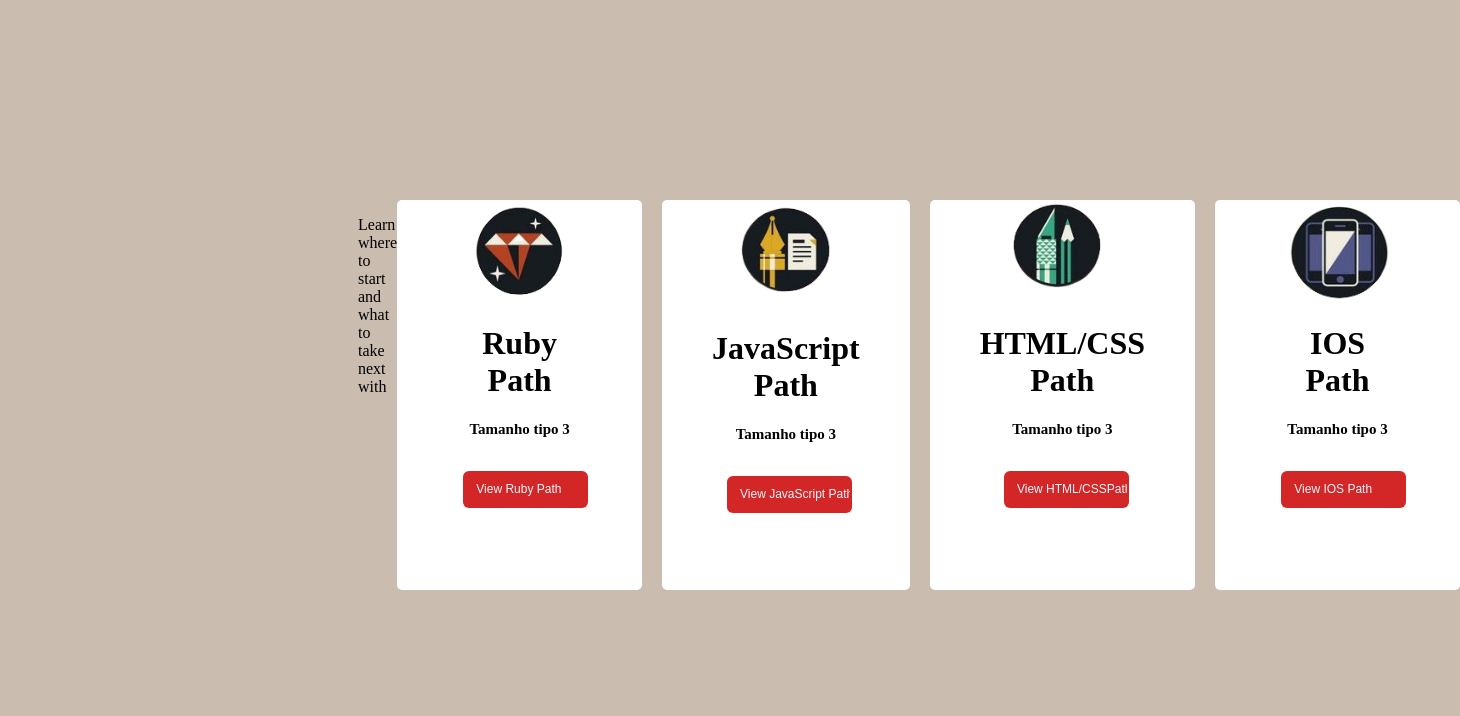
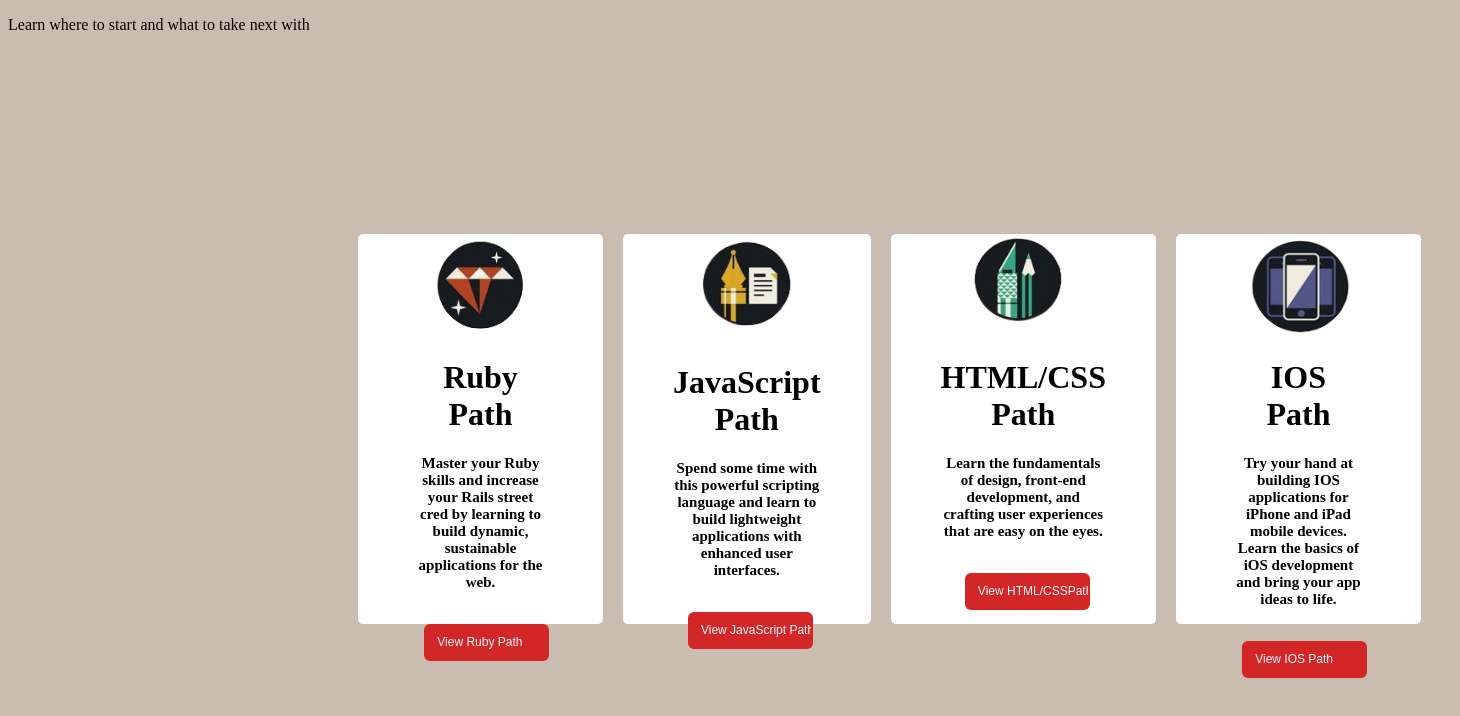
Before and after one commit to NathanTorrente/Tela_Copiando, a plain HTML site: page index.html in a window 1280 px wide. Shown: the whole page, 1460 px wide, since content can reach past the window. Drawn offline with Linux system fonts and the light colour scheme; files whose address does not match are found by name.

Commit message:
3º Alteração

```diff
--- a/css/estilo.css
+++ b/css/estilo.css
@@ -2,7 +2,9 @@ body {
     background-color: rgb(202, 188, 175);
 
 }
-
+p{
+margin-bottom: 200px;
+}
 
 h3{
     font-size: 15px;
--- a/index.html
+++ b/index.html
@@ -10,17 +10,17 @@
 </head>
 
 <body>
-
+    <p id="Cinza">Learn where to start and what to take next with <p id="Paths"></p></p>
     <div id="Todo">
 
-        <p id="Cinza">Learn where to start and what to take next with <p id="Paths"></p></p>
+
         <div id="Div1">
 
 
             <img src="img/image1-removebg-preview.png" width="110" height="100">
             <br>
             <h1>Ruby Path</h1>
-            <h3> Tamanho tipo 3</h3>
+            <h3> Master your Ruby skills and increase your Rails street cred by learning to build dynamic, sustainable applications for the web.</h3>
 
             <input type="submitbut" value="View Ruby Path">
         </div>
@@ -29,7 +29,7 @@
             <img src="img//image2-removebg-preview.png" width="100" height="105">
             <br>
             <h1>JavaScript Path</h1>
-            <h3> Tamanho tipo 3</h3>
+            <h3> Spend some time with this powerful scripting language and learn to build lightweight applications with enhanced user interfaces.</h3>
 
             <input type="submitbut" value="View JavaScript Path">
         </div>
@@ -38,7 +38,7 @@
             <img src="img/image3-removebg-preview.png" width="110" height="100">
             <br>
             <h1>HTML/CSS Path</h1>
-            <h3> Tamanho tipo 3</h3>
+            <h3> Learn the fundamentals of design, front-end development, and crafting user experiences that are easy on the eyes.</h3>
 
             <input type="submitbut" value="View HTML/CSSPath">
         </div>
@@ -46,7 +46,7 @@
             <img src="img/image4-removebg-preview.png" width="105" height="100">
             <br>
             <h1>IOS Path</h1>
-            <h3> Tamanho tipo 3</h3>
+            <h3> Try your hand at building IOS applications for iPhone and iPad mobile devices. Learn the basics of iOS development and bring your app ideas to life.</h3>
 
             <input type="submitbut" value="View IOS Path">
         </div>
```
